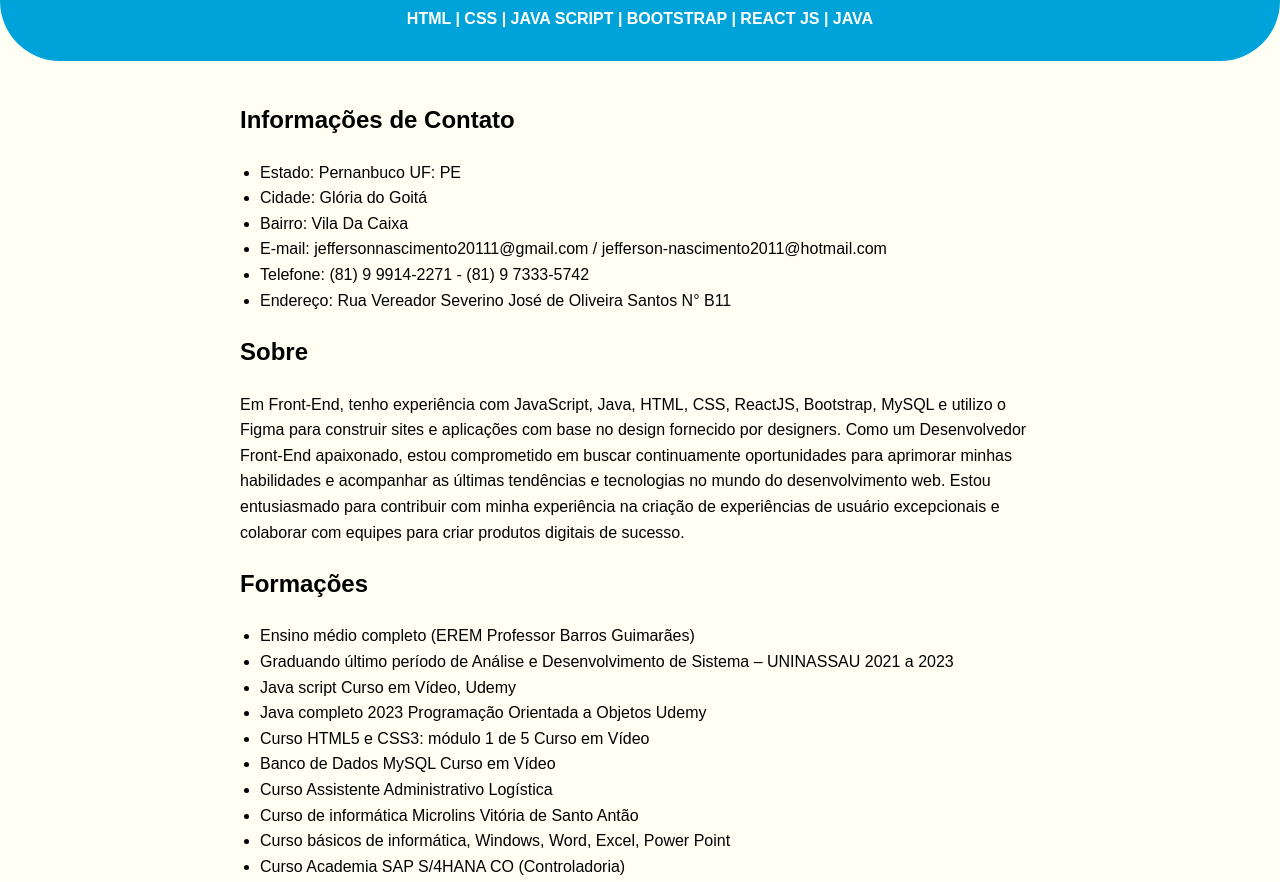
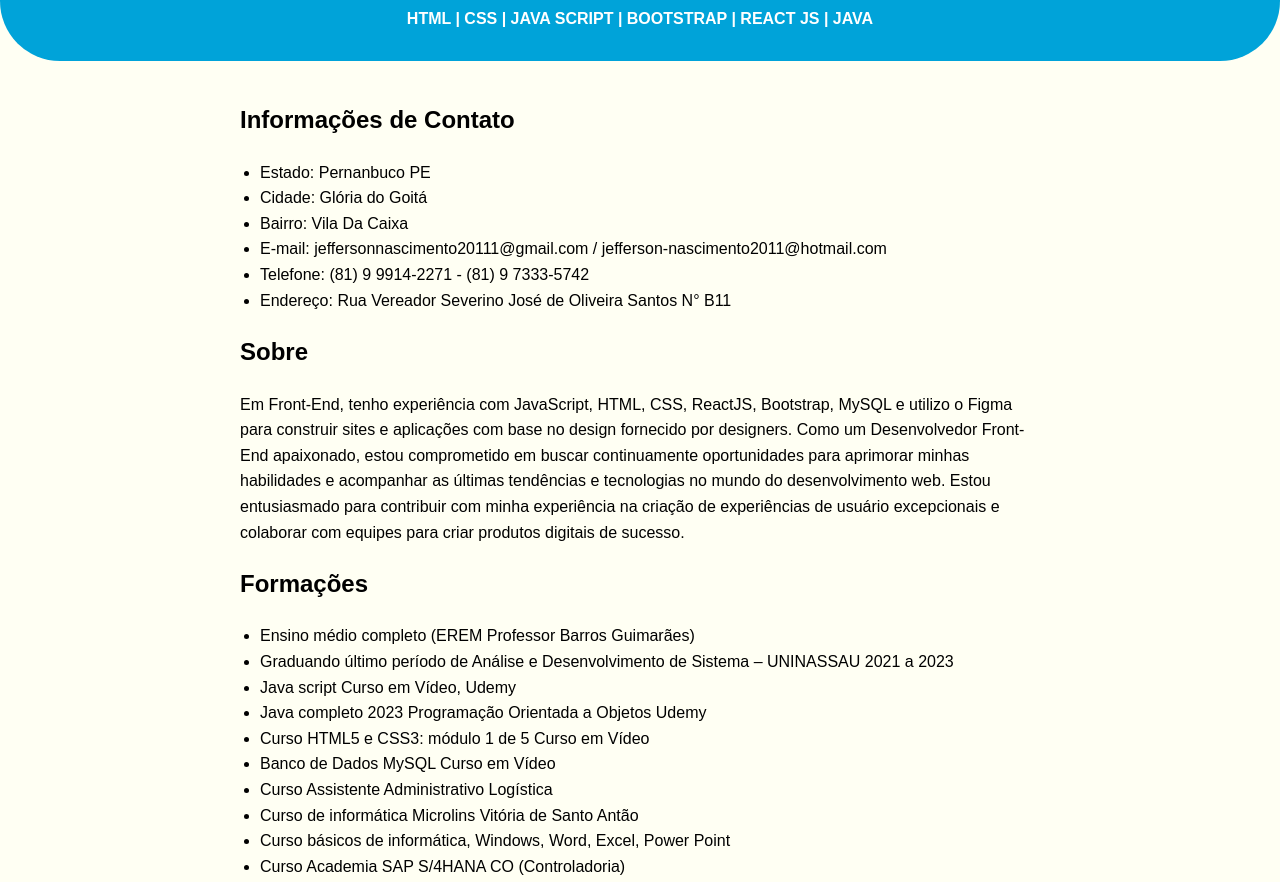
Before and after one commit to Jefferson159/Curriculo-Jefferson-Nascimento, a plain HTML site: page index.html in a window 1280 px wide. Shown: the part 456-1338 px from the top of the page. Drawn offline with Linux system fonts and the light colour scheme.

Commit message:
newatualizacao

```diff
--- a/index.html
+++ b/index.html
@@ -31,7 +31,7 @@
         <h2>Informações de Contato</h2>
 
         <ul>
-          <li>Estado: Pernanbuco UF: PE</li>
+          <li>Estado: Pernanbuco PE</li>
           <li>Cidade: Glória do Goitá</li>
           <li>Bairro: Vila Da Caixa</li>
           <li>
@@ -47,15 +47,15 @@
       <section>
         <h2>Sobre</h2>
         <p>
-          Em Front-End, tenho experiência com JavaScript, Java, HTML, CSS,
-          ReactJS, Bootstrap, MySQL e utilizo o Figma para construir sites e
-          aplicações com base no design fornecido por designers. Como um
-          Desenvolvedor Front-End apaixonado, estou comprometido em buscar
-          continuamente oportunidades para aprimorar minhas habilidades e
-          acompanhar as últimas tendências e tecnologias no mundo do
-          desenvolvimento web. Estou entusiasmado para contribuir com minha
-          experiência na criação de experiências de usuário excepcionais e
-          colaborar com equipes para criar produtos digitais de sucesso.
+          Em Front-End, tenho experiência com JavaScript, HTML, CSS, ReactJS,
+          Bootstrap, MySQL e utilizo o Figma para construir sites e aplicações
+          com base no design fornecido por designers. Como um Desenvolvedor
+          Front-End apaixonado, estou comprometido em buscar continuamente
+          oportunidades para aprimorar minhas habilidades e acompanhar as
+          últimas tendências e tecnologias no mundo do desenvolvimento web.
+          Estou entusiasmado para contribuir com minha experiência na criação de
+          experiências de usuário excepcionais e colaborar com equipes para
+          criar produtos digitais de sucesso.
         </p>
       </section>
       <section>
@@ -89,7 +89,7 @@
           <li>2013-2018 – Empresa Esposende Calçados</li>
           <p>Cargo: Logística</p>
           <li>2019 – 2023 Empresa - BRF</li>
-          <p>Cargo: Balanceiro - Faturamento SAP</p>
+          <p>Cargo: Auxiliar de Controladoria - Faturamento SAP</p>
         </ul>
       </section>
     </main>
```
